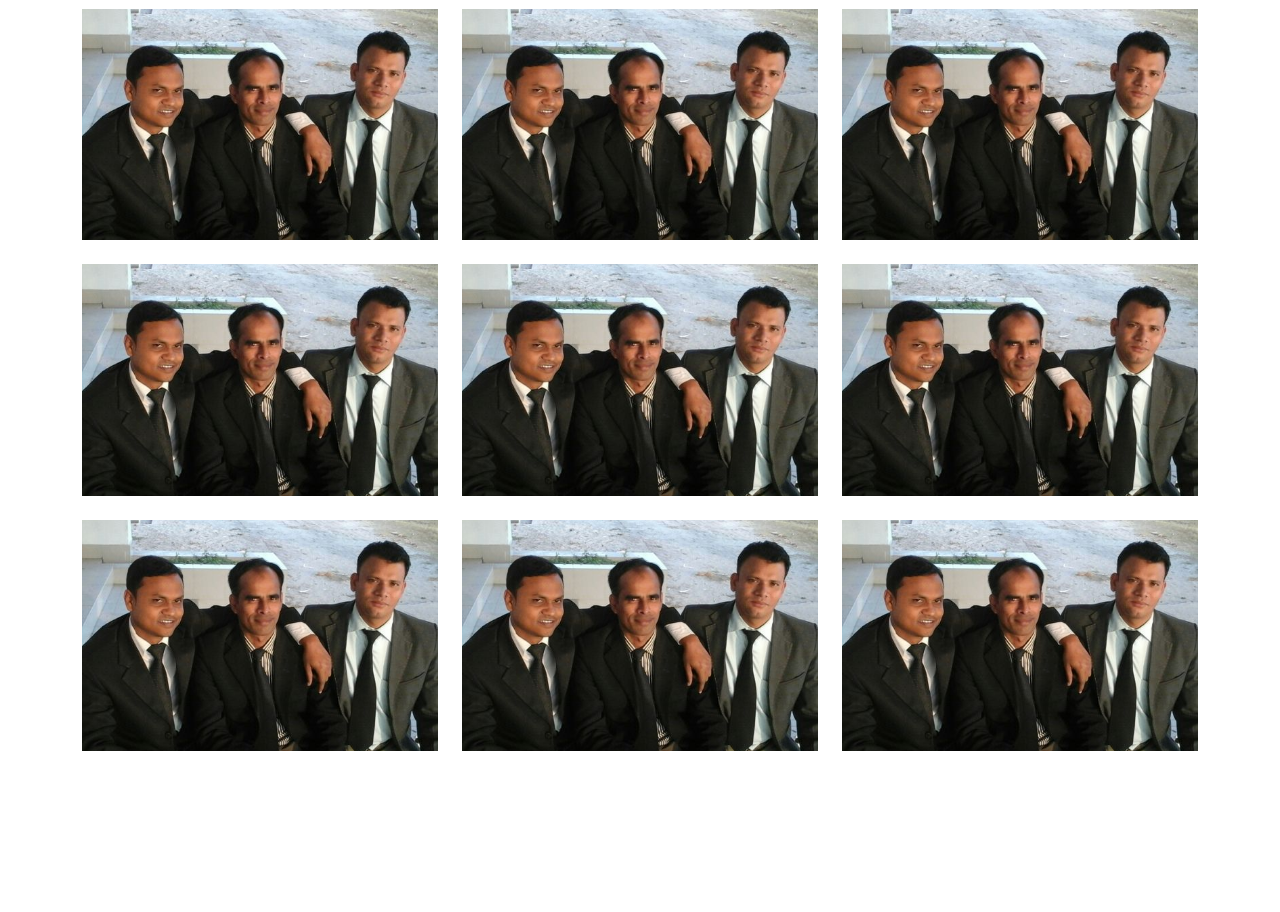
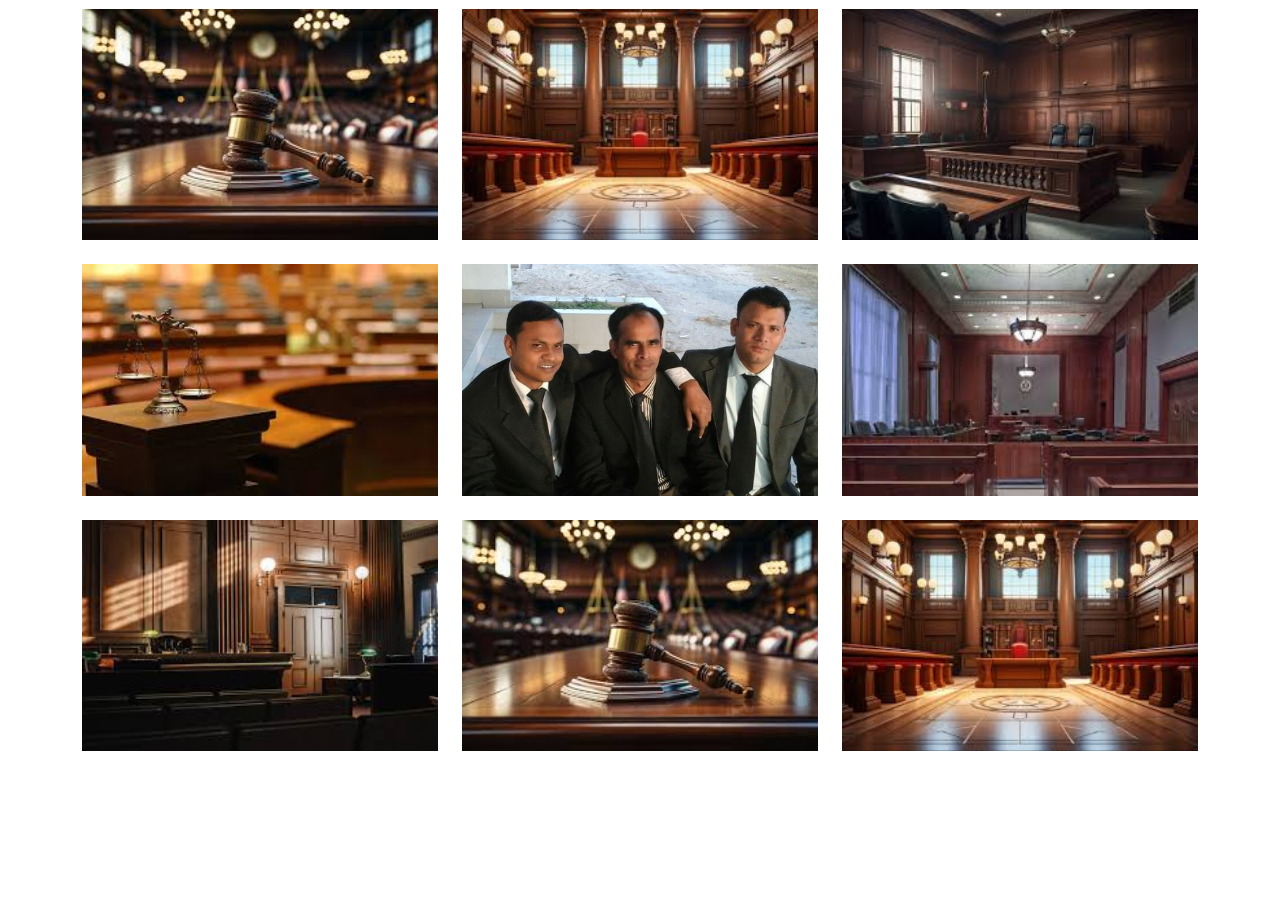
Before and after one commit to md-omarfaruk/legal-services, a plain HTML site: page gallery.html in a window 1280 px wide. Shown: the part 733-1645 px from the top of the page. Drawn offline with nearby package versions, Linux system fonts and the light colour scheme.

Commit message:
demo img added

```diff
--- a/gallery.html
+++ b/gallery.html
@@ -200,8 +200,43 @@
                     <div class="col-lg-4">
                         <div class="lightbox_img_wrap">
                             <img class="lightbox-enabled img-fluid gallery-img"
-                                src="assets/img/client-img.jpg"
-                                data-imgsrc="assets/img/client-img.jpg" alt="Photo Gallery">
+                                src="assets/img/1.jpg"
+                                data-imgsrc="assets/img/1.jpg" alt="Photo Gallery">
+                        </div>
+                    </div>
+                    <div class="col-lg-4">
+                        <div class="lightbox_img_wrap">
+                            <img class="lightbox-enabled img-fluid gallery-img"
+                                src="assets/img/2.jpg"
+                                data-imgsrc="assets/img/2.jpg" alt="Photo Gallery">
+                        </div>
+                    </div>
+                    <div class="col-lg-4">
+                        <div class="lightbox_img_wrap">
+                            <img class="lightbox-enabled img-fluid gallery-img"
+                                src="assets/img/3.jpg"
+                                data-imgsrc="assets/img/3.jpg" alt="Photo Gallery">
+                        </div>
+                    </div>
+                    <div class="col-lg-4">
+                        <div class="lightbox_img_wrap">
+                            <img class="lightbox-enabled img-fluid gallery-img"
+                                src="assets/img/4.jpg"
+                                data-imgsrc="assets/img/4.jpg" alt="Photo Gallery">
+                        </div>
+                    </div>
+                    <div class="col-lg-4">
+                        <div class="lightbox_img_wrap">
+                            <img class="lightbox-enabled img-fluid gallery-img"
+                                src="assets/img/5.jpg"
+                                data-imgsrc="assets/img/5.jpg" alt="Photo Gallery">
+                        </div>
+                    </div>
+                    <div class="col-lg-4">
+                        <div class="lightbox_img_wrap">
+                            <img class="lightbox-enabled img-fluid gallery-img"
+                                src="assets/img/6.jpg"
+                                data-imgsrc="assets/img/6.jpg" alt="Photo Gallery">
                         </div>
                     </div>
                     <div class="col-lg-4">
@@ -214,64 +249,29 @@
                     <div class="col-lg-4">
                         <div class="lightbox_img_wrap">
                             <img class="lightbox-enabled img-fluid gallery-img"
-                                src="assets/img/client-img.jpg"
-                                data-imgsrc="assets/img/client-img.jpg" alt="Photo Gallery">
+                                src="assets/img/1.jpg"
+                                data-imgsrc="assets/img/1.jpg" alt="Photo Gallery">
                         </div>
                     </div>
                     <div class="col-lg-4">
                         <div class="lightbox_img_wrap">
                             <img class="lightbox-enabled img-fluid gallery-img"
-                                src="assets/img/client-img.jpg"
-                                data-imgsrc="assets/img/client-img.jpg" alt="Photo Gallery">
+                                src="assets/img/2.jpg"
+                                data-imgsrc="assets/img/2.jpg" alt="Photo Gallery">
                         </div>
                     </div>
                     <div class="col-lg-4">
                         <div class="lightbox_img_wrap">
                             <img class="lightbox-enabled img-fluid gallery-img"
-                                src="assets/img/client-img.jpg"
-                                data-imgsrc="assets/img/client-img.jpg" alt="Photo Gallery">
+                                src="assets/img/3.jpg"
+                                data-imgsrc="assets/img/3.jpg" alt="Photo Gallery">
                         </div>
                     </div>
                     <div class="col-lg-4">
                         <div class="lightbox_img_wrap">
                             <img class="lightbox-enabled img-fluid gallery-img"
-                                src="assets/img/client-img.jpg"
-                                data-imgsrc="assets/img/client-img.jpg" alt="Photo Gallery">
-                        </div>
-                    </div>
-                    <div class="col-lg-4">
-                        <div class="lightbox_img_wrap">
-                            <img class="lightbox-enabled img-fluid gallery-img"
-                                src="assets/img/client-img.jpg"
-                                data-imgsrc="assets/img/client-img.jpg" alt="Photo Gallery">
-                        </div>
-                    </div>
-                    <div class="col-lg-4">
-                        <div class="lightbox_img_wrap">
-                            <img class="lightbox-enabled img-fluid gallery-img"
-                                src="assets/img/client-img.jpg"
-                                data-imgsrc="assets/img/client-img.jpg" alt="Photo Gallery">
-                        </div>
-                    </div>
-                    <div class="col-lg-4">
-                        <div class="lightbox_img_wrap">
-                            <img class="lightbox-enabled img-fluid gallery-img"
-                                src="assets/img/client-img.jpg"
-                                data-imgsrc="assets/img/client-img.jpg" alt="Photo Gallery">
-                        </div>
-                    </div>
-                    <div class="col-lg-4">
-                        <div class="lightbox_img_wrap">
-                            <img class="lightbox-enabled img-fluid gallery-img"
-                                src="assets/img/client-img.jpg"
-                                data-imgsrc="assets/img/client-img.jpg" alt="Photo Gallery">
-                        </div>
-                    </div>
-                    <div class="col-lg-4">
-                        <div class="lightbox_img_wrap">
-                            <img class="lightbox-enabled img-fluid gallery-img"
-                                src="assets/img/client-img.jpg"
-                                data-imgsrc="assets/img/client-img.jpg" alt="Photo Gallery">
+                                src="assets/img/4.jpg"
+                                data-imgsrc="assets/img/4.jpg" alt="Photo Gallery">
                         </div>
                     </div>
                 </div>
```
Also changed, not shown: assets/img/1.jpg (added), assets/img/2.jpg (added), assets/img/3.jpg (added), assets/img/4.jpg (added), assets/img/5.jpg (added), assets/img/6.jpg (added).
